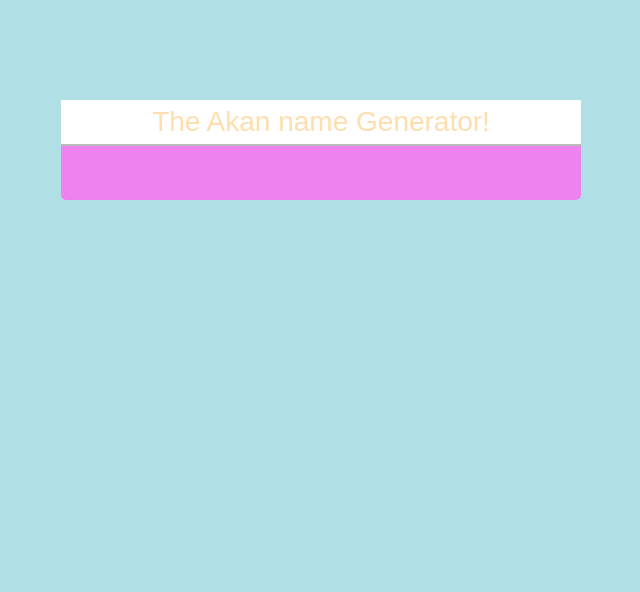
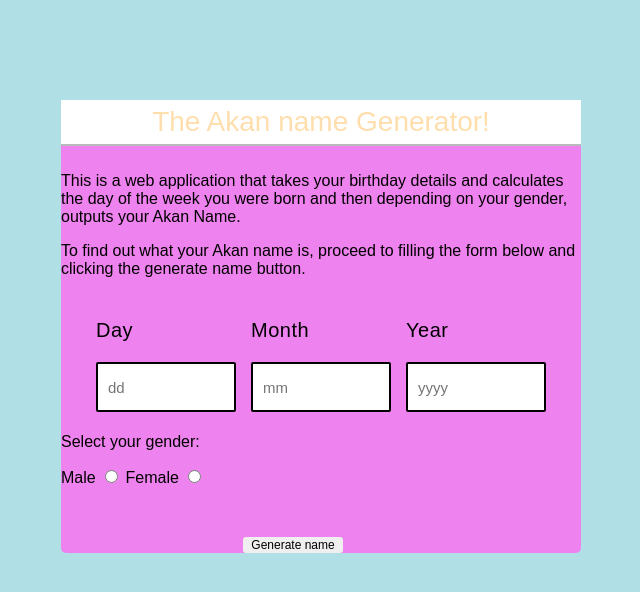
Before and after one commit to Gladyskyenze/akanbirthnames, a plain HTML site: page index.html in a window 1280 px wide. Shown: the whole page, without its empty margins (319-959 px from the left). Drawn offline with Linux system fonts and the light colour scheme.

Commit message:
creating the form

```diff
--- a/css/styles.css
+++ b/css/styles.css
@@ -33,5 +33,46 @@ body{
     color: navajowhite;
     background: white;
     padding: 6px;
-
 }
+.block{
+    width: 135px;
+    padding: 5px 15px;
+    margin-left: 20px;
+   display: inline-block;
+    float: left;
+}
+.title{
+    font-size: 20px;
+    text-align: left;
+    font-family: sans-serif;
+    font-weight: normal;
+    letter-spacing: 0.5px;
+    color: black;
+    word-spacing: 2.2px;
+}
+input[type=text]{
+    width: 140px;
+    margin: auto;
+    outline: none;
+    min-height: 50px;
+    border: 2px solid black;
+    border-radius: 2px;
+    color:black;
+    font-size: 15px;
+    padding: 10px;
+}
+input[type=button]{
+    width: 100px;
+    margin-left: 35%;
+    margin-top: 50px;
+    outline: none;
+    border: none;
+    border-radius: 3px;
+    background-color:rgb(80, 18, 138)
+    padding 15 px 16px;
+    color: black;
+    font-size: 12px;
+}
+input[type=button]:hover{
+    background-color: burlywood;
+}
--- a/index.html
+++ b/index.html
@@ -12,6 +12,43 @@
     <form>
         <div class="base">
             <h3> The Akan name Generator! </h3>
+            <p> This is a web application that takes
+                your birthday details and calculates the day of
+                the week you were born and then depending on your
+                gender, outputs your Akan Name. </p>
+            <p>
+                To find out what your Akan name is, proceed to
+                filling the form below and clicking the generate
+                 name button.
+            </p>
+
+        <div class="block">
+            <p class="title">Day</p>
+            <input type="text" name="date" id="date" placeholder="dd"
+            minlength="1" maxlength="2" required>
+         </div>
+         <div class="block">
+            <p class="title">Month</p>
+            <input type="text" name="month" id="month" placeholder="mm"
+            minlength="1" maxlength="2" required>
+         </div>
+         <div class="block">
+            <p class="title">Year</p>
+            <input type="text" name="year" id="year" placeholder="yyyy"
+            minlength="4" maxlength="4" required>
+         </div>
+        </div>
+        <label for="gender">
+            <p>Select your gender: </p>
+            Male
+            <input id="male-input" type="radio" name="gender" value="male" required>
+            Female
+            <input id="female-input" type="radio" name="gender" value="female" required>
+
+          </label>
+        <div class="base">
+            <input type="button" name="generate name"
+             value="Generate name" onclick=""/>
         </div>
     </form>
    </div>
```
